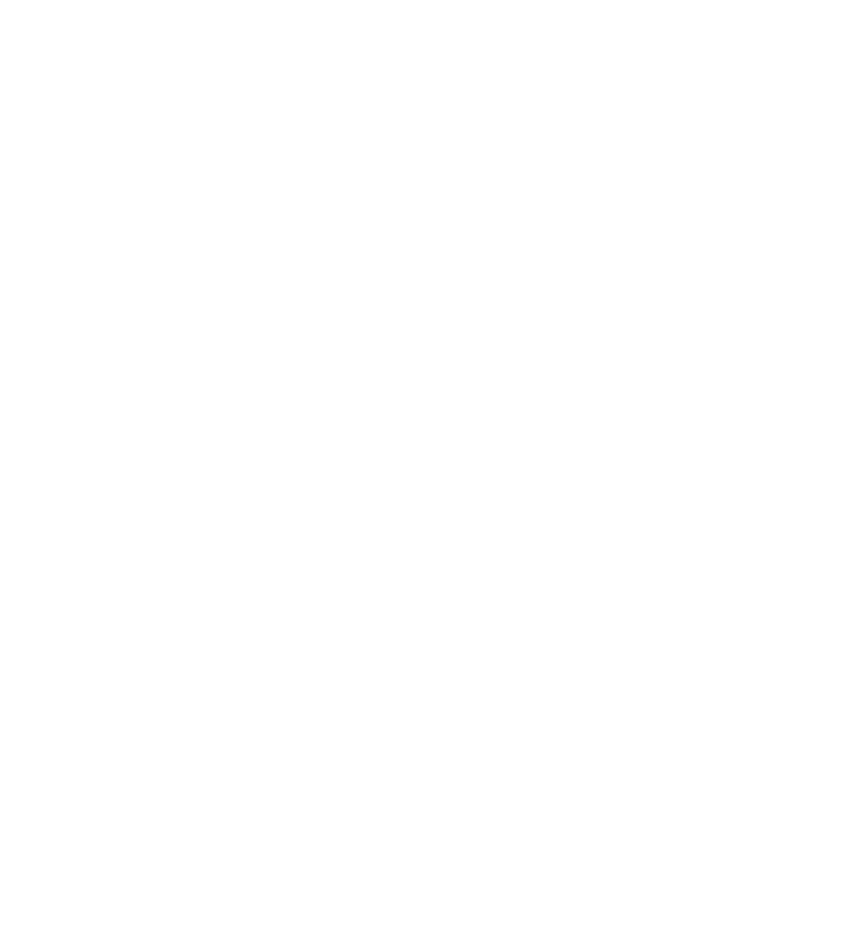
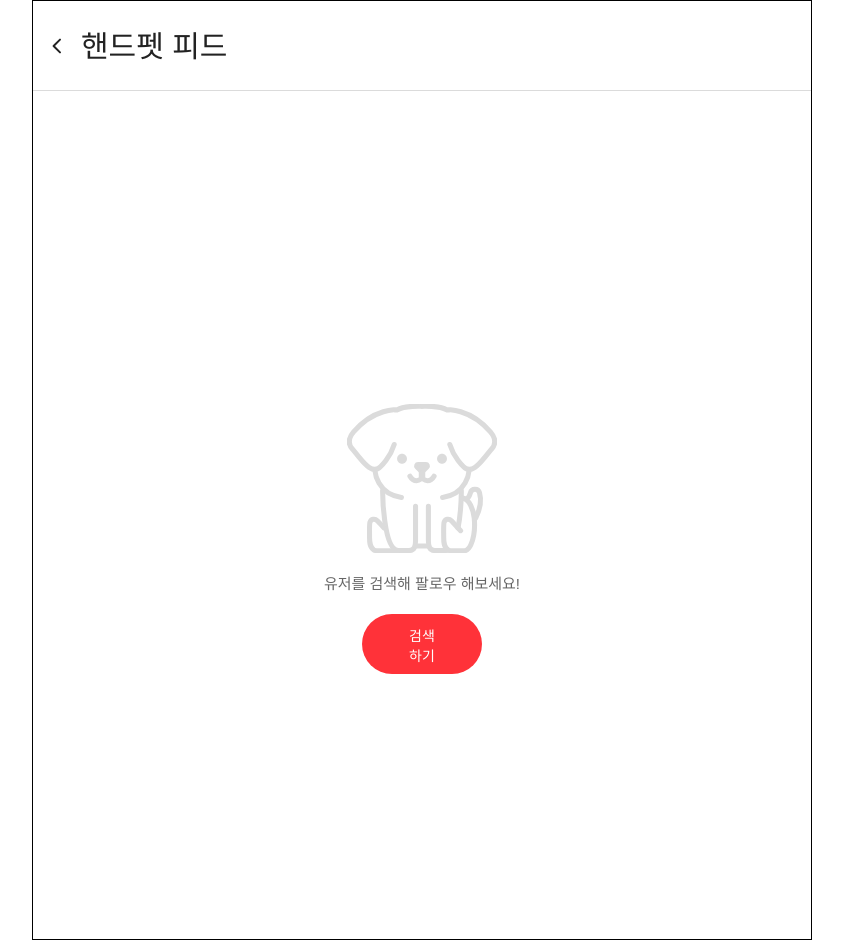
Before and after one commit to ESTFE-final/tangerine_market, a React (Create React App) app: page /post in a window 1280 px wide. Before the commit this address had no page. Shown: the whole page, without its empty margins (218-1061 px from the left). Before the commit the page ends 800 px from the top, so only its background shows below. Built offline with nearby package versions, Linux system fonts and the light colour scheme; a web font is replaced by a local one.

Commit message:
feature / 메인 피드페이지 빈 페이지 퍼블리싱 완료

```diff
--- a/src/App.jsx
+++ b/src/App.jsx
@@ -16,6 +16,7 @@
 import PostUploadPage from './pages/PostUploadPage';
 import UserProfilePage from './pages/UserProfilePage';
 import FollowerListPage from './pages/FollowerListPage';
+import PostListPage from './pages/PostListPage';
 
 function App() {
 	return (
@@ -30,6 +31,7 @@
 				<Route path="/postupload" element={<PostUploadPage />} />
 				<Route path="/addproduct" element={<AddProductPage />} />
 				<Route path="/follower" element={<FollowerListPage />} />
+				<Route path="/post" element={<PostListPage />} />
 			</Routes>
 		</BrowserRouter>
 	);
--- a/src/components/MainComponents/MainEmptyFeed.jsx
+++ b/src/components/MainComponents/MainEmptyFeed.jsx
@@ -1,9 +1,35 @@
-import React, { useState } from 'react';
+import React from 'react';
 import styled from 'styled-components';
 import FeedLogo from '../../icons/icon-feed-logo.svg';
+import Button from '../SharedComponents/Button';
+
+const Container = styled.div`
+	display: flex;
+	flex-direction: column;
+	justify-content: center;
+	align-items: center;
+	height: 100vh;
+`;
+
+const Logo = styled.img`
+	width: 150px;
+	margin-bottom: 20px;
+`;
+
+const Text = styled.p`
+	font-size: 1.5rem;
+	color: #666;
+	margin-bottom: 20px;
+`;
 
 const MainEmptyFeed = () => {
-	return <></>;
+	return (
+		<Container>
+			<Logo src={FeedLogo} alt="Feed Logo" />
+			<Text>유저를 검색해 팔로우 해보세요!</Text>
+			<Button size={'md'}>검색하기</Button>
+		</Container>
+	);
 };
 
 export default MainEmptyFeed;
--- a/src/pages/MainPage.jsx
+++ b/src/pages/MainPage.jsx
@@ -4,6 +4,7 @@
 import MainBanner from '../components/MainComponents/MainBanner';
 import MainCategory from '../components/MainComponents/MainCategory';
 import MainProductList from '../components/MainComponents/MainProductList';
+import { Link } from 'react-router-dom';
 
 const BodyContainer = styled.div`
 	width: 100vw;
@@ -24,6 +25,7 @@
 				<MainBanner />
 				<MainCategory />
 				<MainProductList />
+				<Link to="/post">포스트 페이지 이동</Link>
 			</ListContainer>
 		</BodyContainer>
 	</>
--- a/src/pages/PostListPage.jsx
+++ b/src/pages/PostListPage.jsx
@@ -1,10 +1,28 @@
 import React from 'react';
 import MainEmptyFeed from '../components/MainComponents/MainEmptyFeed';
+import styled from 'styled-components';
+import { NavigationBar } from '../components/SharedComponents/CommonComponents';
 
+const BodyContainer = styled.div`
+	width: 100vw;
+	height: 100vh;
+`;
+const ListContainer = styled.div`
+	width: 780px;
+	margin: auto;
+	border: 1px solid black;
+	justify-content: center;
+	align-items: center;
+`;
 const PostListPage = () => {
 	return (
 		<>
-			<MainEmptyFeed />
+			<BodyContainer>
+				<ListContainer>
+					<NavigationBar title={'핸드펫 피드'} />
+					<MainEmptyFeed />
+				</ListContainer>
+			</BodyContainer>
 		</>
 	);
 };
```
Also changed, not shown: src/components/SharedComponents/Button.jsx (+7 -4 lines).
